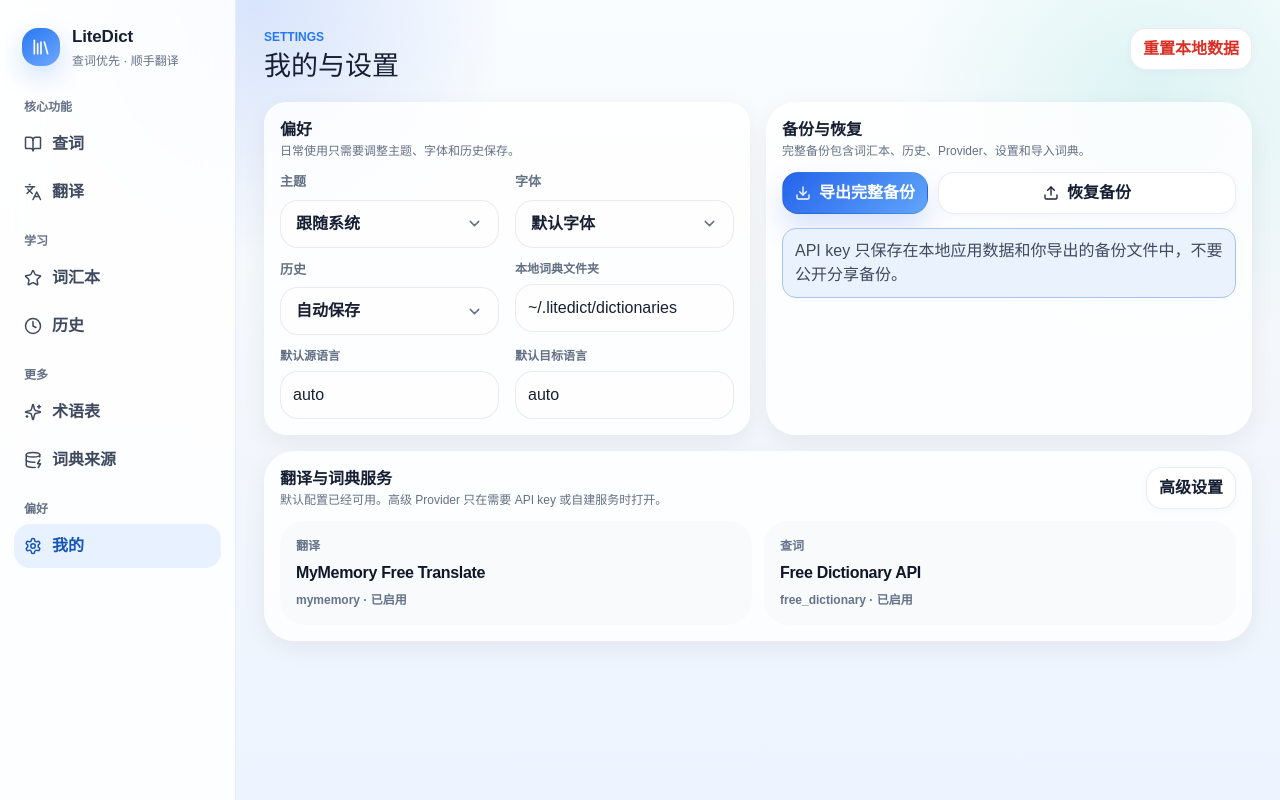
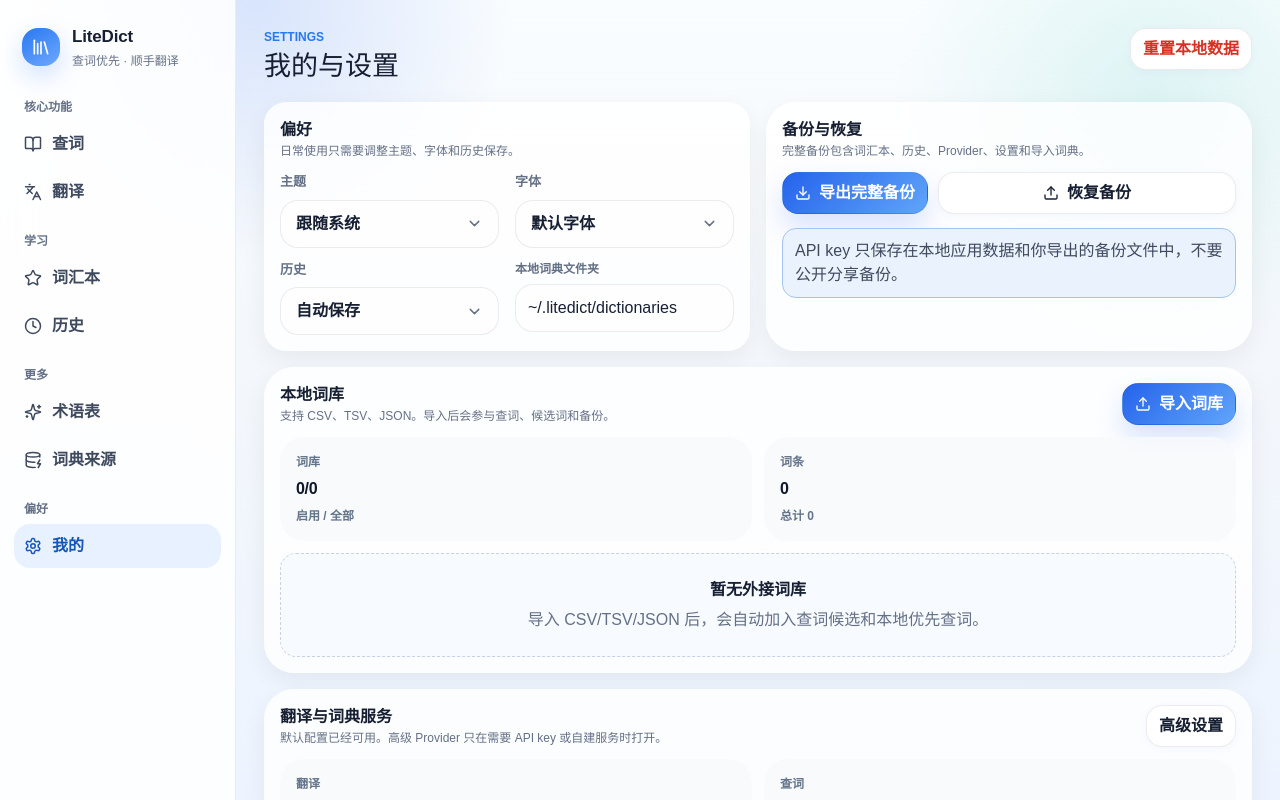
Before and after one commit to Becauseiloveyo/translation, a React (Vite) app: page / in a window 1280 px wide. Both pictures are taken after a click on the button "我的". Built offline with nearby package versions, Linux system fonts and the light colour scheme.

Commit message:
Add styled user dictionary management

```diff
--- a/src/pages/SettingsPage.tsx
+++ b/src/pages/SettingsPage.tsx
@@ -4,9 +4,10 @@
 import { EmptyState } from "../components/EmptyState";
 import { PageHeader } from "../components/PageHeader";
 import { createDictionaryProvider, canUseRemoteDictionaryProvider } from "../services/dictionary/remoteDictionaryProviders";
-import { importStoreBackup, resetStore, upsertProvider } from "../services/storage/localStore";
+import { parseUserDictionaryImport } from "../services/dictionary/userDictionaryImport";
+import { addDictionaryImport, importStoreBackup, resetStore, upsertProvider } from "../services/storage/localStore";
 import { PageProps } from "../types/app";
-import { ApiProvider, AppSettings, FontMode, ProviderPurpose, ProviderType } from "../types/models";
+import { ApiProvider, AppSettings, FontMode, ProviderPurpose, ProviderType, UserDictionary } from "../types/models";
 import { createId, nowIso } from "../utils/id";
 import { downloadTextFile } from "../utils/text";
 
@@ -79,12 +80,23 @@
   const [providerForm, setProviderForm] = useState<ProviderForm>(emptyProviderForm);
   const [testMessage, setTestMessage] = useState("");
   const [backupMessage, setBackupMessage] = useState("");
+  const [dictionaryMessage, setDictionaryMessage] = useState("");
   const [showAdvancedProviders, setShowAdvancedProviders] = useState(false);
 
   const sortedProviders = useMemo(
     () => [...store.apiProviders].sort((a, b) => a.priority - b.priority || a.name.localeCompare(b.name)),
     [store.apiProviders]
   );
+
+  const dictionaryStats = useMemo(() => {
+    const enabledIds = new Set(store.userDictionaries.filter((dictionary) => dictionary.enabled).map((dictionary) => dictionary.id));
+    return {
+      dictionaries: store.userDictionaries.length,
+      enabled: enabledIds.size,
+      entries: store.dictionaryEntries.length,
+      enabledEntries: store.dictionaryEntries.filter((entry) => !entry.dictionaryId || enabledIds.has(entry.dictionaryId)).length
+    };
+  }, [store.userDictionaries, store.dictionaryEntries]);
 
   const enabledTranslateProvider = sortedProviders.find((provider) => provider.enabled && provider.useFor.includes("translate") && provider.type !== "mock");
   const enabledDictionaryProvider = sortedProviders.find((provider) => provider.enabled && provider.useFor.includes("dictionary") && provider.type !== "mock");
@@ -121,6 +133,41 @@
     } finally {
       event.target.value = "";
     }
+  }
+
+  async function importUserDictionary(event: ChangeEvent<HTMLInputElement>) {
+    const file = event.target.files?.[0];
+    if (!file) {
+      return;
+    }
+    try {
+      const text = await file.text();
+      const parsed = parseUserDictionaryImport(file.name, text);
+      setStore((current) => addDictionaryImport(current, parsed.userDictionary, parsed.entries, parsed.importRecord, parsed.source));
+      setDictionaryMessage(`已导入 ${parsed.userDictionary.name}，共 ${parsed.entries.length} 个词条。`);
+    } catch (caught) {
+      setDictionaryMessage(toFriendlySettingsError(caught));
+    } finally {
+      event.target.value = "";
+    }
+  }
+
+  function toggleDictionary(dictionary: UserDictionary) {
+    setStore((current) => ({
+      ...current,
+      userDictionaries: current.userDictionaries.map((item) =>
+        item.id === dictionary.id ? { ...item, enabled: !item.enabled, updatedAt: nowIso() } : item
+      )
+    }));
+  }
+
+  function deleteDictionary(dictionary: UserDictionary) {
+    setStore((current) => ({
+      ...current,
+      userDictionaries: current.userDictionaries.filter((item) => item.id !== dictionary.id),
+      dictionaryEntries: current.dictionaryEntries.filter((entry) => entry.dictionaryId !== dictionary.id),
+      dictionarySources: current.dictionarySources.filter((source) => source.name !== dictionary.name)
+    }));
   }
 
   function applyProviderType(typeValue: string) {
@@ -262,54 +309,14 @@
             <div className="muted small">日常使用只需要调整主题、字体和历史保存。</div>
           </div>
           <div className="grid-two">
-            <AppSelect
-              label="主题"
-              value={store.settings.theme}
-              options={themeOptions}
-              onChange={(value) => updateSetting("theme", value as AppSettings["theme"])}
-            />
-            <AppSelect
-              label="字体"
-              value={store.settings.fontMode}
-              options={fontOptions}
-              onChange={(value) => updateSetting("fontMode", value as FontMode)}
-            />
+            <AppSelect label="主题" value={store.settings.theme} options={themeOptions} onChange={(value) => updateSetting("theme", value as AppSettings["theme"])} />
+            <AppSelect label="字体" value={store.settings.fontMode} options={fontOptions} onChange={(value) => updateSetting("fontMode", value as FontMode)} />
           </div>
           <div className="grid-two">
-            <AppSelect
-              label="历史"
-              value={store.settings.autoSaveHistory ? "true" : "false"}
-              options={historyOptions}
-              onChange={(value) => updateSetting("autoSaveHistory", value === "true")}
-            />
+            <AppSelect label="历史" value={store.settings.autoSaveHistory ? "true" : "false"} options={historyOptions} onChange={(value) => updateSetting("autoSaveHistory", value === "true")} />
             <div className="field">
               <label htmlFor="local-folder">本地词典文件夹</label>
-              <input
-                id="local-folder"
-                className="input"
-                value={store.settings.localDictionaryFolder}
-                onChange={(event) => updateSetting("localDictionaryFolder", event.target.value)}
-              />
-            </div>
-          </div>
-          <div className="grid-two">
-            <div className="field">
-              <label htmlFor="default-source">默认源语言</label>
-              <input
-                id="default-source"
-                className="input"
-                value={store.settings.defaultSourceLang}
-                onChange={(event) => updateSetting("defaultSourceLang", event.target.value)}
-              />
-            </div>
-            <div className="field">
-              <label htmlFor="default-target">默认目标语言</label>
-              <input
-                id="default-target"
-                className="input"
-                value={store.settings.defaultTargetLang}
-                onChange={(event) => updateSetting("defaultTargetLang", event.target.value)}
-              />
+              <input id="local-folder" className="input" value={store.settings.localDictionaryFolder} onChange={(event) => updateSetting("localDictionaryFolder", event.target.value)} />
             </div>
           </div>
         </div>
@@ -334,6 +341,51 @@
           <div className="notice">API key 只保存在本地应用数据和你导出的备份文件中，不要公开分享备份。</div>
         </div>
       </div>
+
+      <section className="panel pad stack settings-card dictionary-manager-card">
+        <div className="item-head">
+          <div>
+            <div className="panel-title">本地词库</div>
+            <div className="muted small">支持 CSV、TSV、JSON。导入后会参与查词、候选词和备份。</div>
+          </div>
+          <label className="button primary" htmlFor="dictionary-import-file">
+            <Upload size={16} aria-hidden="true" />
+            导入词库
+          </label>
+          <input id="dictionary-import-file" className="hidden-file" type="file" accept=".csv,.tsv,.json,text/csv,application/json" onChange={importUserDictionary} />
+        </div>
+        <div className="provider-status-grid">
+          <DictionaryStat title="词库" value={`${dictionaryStats.enabled}/${dictionaryStats.dictionaries}`} detail="启用 / 全部" />
+          <DictionaryStat title="词条" value={`${dictionaryStats.enabledEntries}`} detail={`总计 ${dictionaryStats.entries}`} />
+        </div>
+        {dictionaryMessage ? <div className="notice">{dictionaryMessage}</div> : null}
+        {store.userDictionaries.length ? (
+          <div className="dictionary-manager-list">
+            {store.userDictionaries.map((dictionary) => (
+              <div className="dictionary-manager-item" key={dictionary.id}>
+                <div className="item-head">
+                  <div>
+                    <div className="item-title">{dictionary.name}</div>
+                    <div className="muted small">
+                      {dictionary.entryCount} 词条 · {dictionary.sourceType ?? "local"} · {dictionary.language}
+                    </div>
+                  </div>
+                  <div className="row">
+                    <button className={dictionary.enabled ? "chip-button active" : "chip-button"} type="button" onClick={() => toggleDictionary(dictionary)}>
+                      {dictionary.enabled ? "已启用" : "已停用"}
+                    </button>
+                    <button className="button icon danger" type="button" onClick={() => deleteDictionary(dictionary)} title="删除词库">
+                      <Trash2 size={16} aria-hidden="true" />
+                    </button>
+                  </div>
+                </div>
+              </div>
+            ))}
+          </div>
+        ) : (
+          <EmptyState title="暂无外接词库" body="导入 CSV/TSV/JSON 后，会自动加入查词候选和本地优先查词。" />
+        )}
+      </section>
 
       <section className="panel pad stack provider-summary-card">
         <div className="item-head">
@@ -371,12 +423,7 @@
 
             <div className="provider-preset-grid" aria-label="常用预设">
               {providerTypeOptions.slice(0, 4).map((option) => (
-                <button
-                  className={providerForm.type === option.value ? "preset-card active" : "preset-card"}
-                  type="button"
-                  key={option.value}
-                  onClick={() => applyProviderType(option.value)}
-                >
+                <button className={providerForm.type === option.value ? "preset-card active" : "preset-card"} type="button" key={option.value} onClick={() => applyProviderType(option.value)}>
                   <strong>{option.label}</strong>
                   <span>{option.description}</span>
                 </button>
@@ -510,6 +557,16 @@
   );
 }
 
+function DictionaryStat({ title, value, detail }: { title: string; value: string; detail: string }) {
+  return (
+    <div className="provider-status-card">
+      <span>{title}</span>
+      <strong>{value}</strong>
+      <small>{detail}</small>
+    </div>
+  );
+}
+
 function providerPreset(type: ProviderType): Pick<ProviderForm, "name" | "baseUrl" | "language" | "useFor" | "priority"> {
   if (type === "mymemory") {
     return { name: "MyMemory Free Translate", baseUrl: "https://api.mymemory.translated.net/get", language: "auto", useFor: ["translate"], priority: 10 };
```
